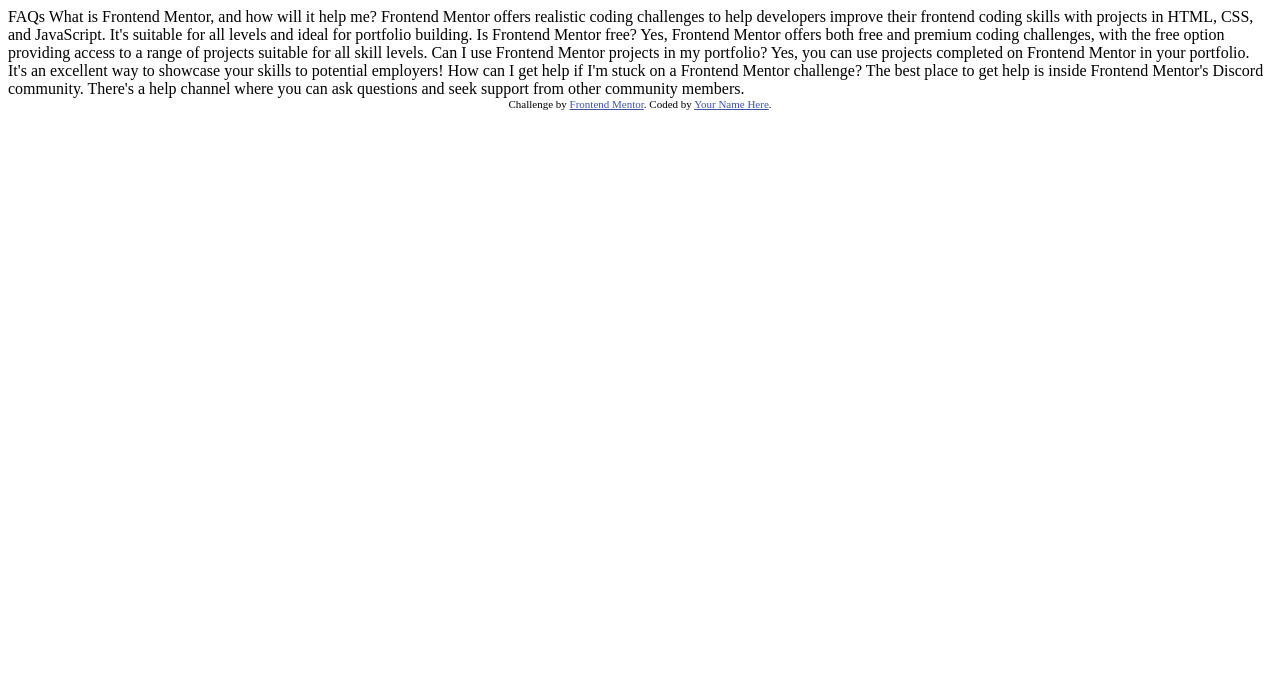
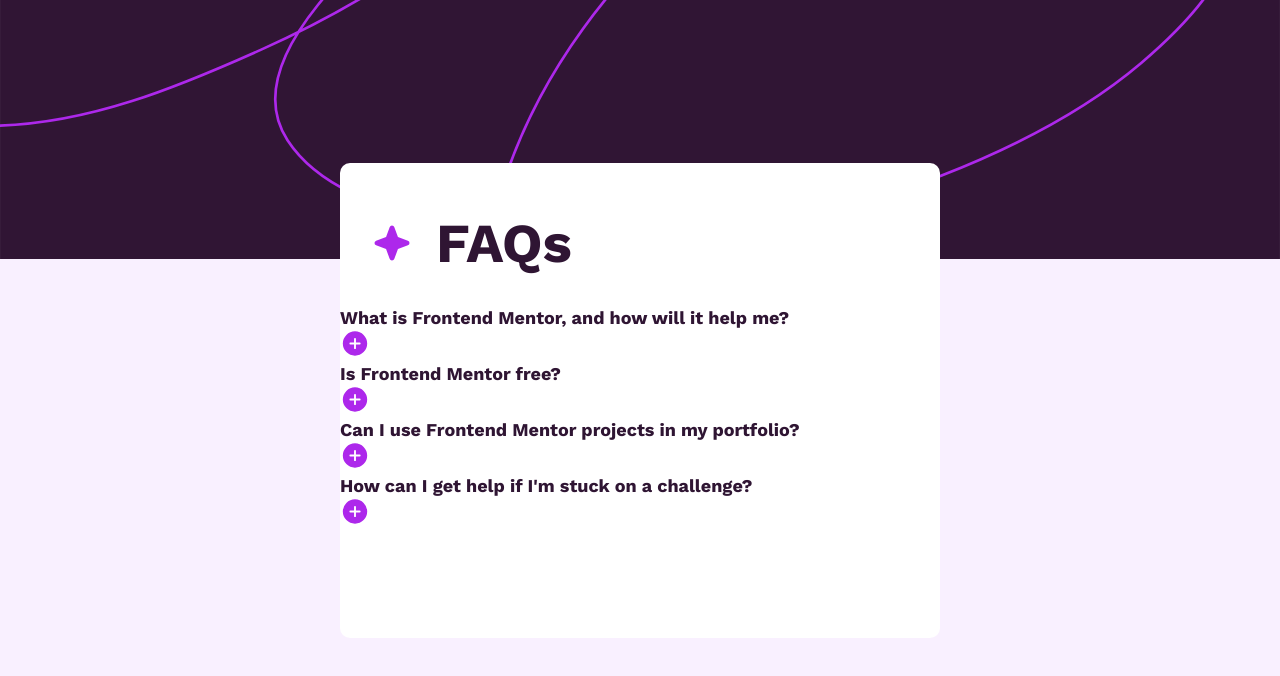
Before and after one commit to Quintentional/faq-accordion-main, a plain HTML site: page index.html in a window 1280 px wide. Drawn offline with nearby package versions, Linux system fonts and the light colour scheme.

Commit message:
desktop complete

```diff
--- a/index.html
+++ b/index.html
@@ -1,48 +1,80 @@
 <!DOCTYPE html>
 <html lang="en">
   <head>
-  <meta charset="UTF-8">
-  <meta name="viewport" content="width=device-width, initial-scale=1.0"> <!-- displays site properly based on user's device -->
+    <meta charset="UTF-8" />
+    <meta name="viewport" content="width=device-width, initial-scale=1.0" />
 
-  <link rel="icon" type="image/png" sizes="32x32" href="./assets/images/favicon-32x32.png">
-
+    <link rel="stylesheet" href="style.css" />
+    <link rel="preconnect" href="https://fonts.googleapis.com" />
+    <link rel="preconnect" href="https://fonts.gstatic.com" crossorigin />
+    <link
+      href="https://fonts.googleapis.com/css2?family=Work+Sans:ital,wght@0,100..900;1,100..900&display=swap"
+      rel="stylesheet"
+    />
     <title>Frontend Mentor | FAQ accordion</title>
-
-  <!-- Feel free to remove these styles or customise in your own stylesheet 👍 -->
-  <style>
-    .attribution { font-size: 11px; text-align: center; }
-    .attribution a { color: hsl(228, 45%, 44%); }
-  </style>
   </head>
   <body>
+    <div class="layout">
+      <h1-div
+        ><img class="star" src="./assets/images/icon-star.svg" alt="" />
+        <h1>FAQs</h1></h1-div
+      >
 
-  FAQs
+      <div class="question">
+        <div class="h2-button">
+          <h2>What is Frontend Mentor, and how will it help me?</h2>
+          <img class="minus" src="./assets/images/icon-minus.svg" alt="" />
+          <img class="plus" src="./assets/images/icon-plus.svg" alt="" />
+        </div>
 
-  What is Frontend Mentor, and how will it help me?
+        <p>
+          Frontend Mentor offers realistic coding challenges to help developers
+          improve their frontend coding skills with projects in HTML, CSS, and
+          JavaScript. It's suitable for all levels and ideal for portfolio
+          building.
+        </p>
+      </div>
 
-  Frontend Mentor offers realistic coding challenges to help developers improve their
-  frontend coding skills with projects in HTML, CSS, and JavaScript. It's suitable for
-  all levels and ideal for portfolio building.
+      <div class="question">
+        <div class="h2-button">
+          <h2>Is Frontend Mentor free?</h2>
+          <img class="minus" src="./assets/images/icon-minus.svg" alt="" />
+          <img class="plus" src="./assets/images/icon-plus.svg" alt="" />
+        </div>
 
-  Is Frontend Mentor free?
+        <p>
+          Yes, Frontend Mentor offers both free and premium coding challenges,
+          with the free option providing access to a range of projects suitable
+          for all skill levels.
+        </p>
+      </div>
 
-  Yes, Frontend Mentor offers both free and premium coding challenges, with the free
-  option providing access to a range of projects suitable for all skill levels.
+      <div class="question">
+        <div class="h2-button">
+          <h2>Can I use Frontend Mentor projects in my portfolio?</h2>
+          <img class="minus" src="./assets/images/icon-minus.svg" alt="" />
+          <img class="plus" src="./assets/images/icon-plus.svg" alt="" />
+        </div>
 
-  Can I use Frontend Mentor projects in my portfolio?
+        <p>
+          Yes, you can use projects completed on Frontend Mentor in your
+          portfolio. It's an excellent way to showcase your skills to potential
+          employers!
+        </p>
+      </div>
+      <div class="question">
+        <div class="h2-button">
+          <h2>How can I get help if I'm stuck on a challenge?</h2>
+          <img class="minus" src="./assets/images/icon-minus.svg" alt="" />
+          <img class="plus" src="./assets/images/icon-plus.svg" alt="" />
+        </div>
 
-  Yes, you can use projects completed on Frontend Mentor in your portfolio. It's an excellent
-  way to showcase your skills to potential employers!
-
-  How can I get help if I'm stuck on a Frontend Mentor challenge?
-
-  The best place to get help is inside Frontend Mentor's Discord community. There's a help
-  channel where you can ask questions and seek support from other community members.
-
-
-  <div class="attribution">
-    Challenge by <a href="https://www.frontendmentor.io?ref=challenge" target="_blank">Frontend Mentor</a>.
-    Coded by <a href="#">Your Name Here</a>.
+        <p>
+          The best place to get help is inside Frontend Mentor's Discord
+          community. There's a help channel where you can ask questions and seek
+          support from other community members.
+        </p>
+      </div>
     </div>
   </body>
 </html>
--- /dev/null
+++ b/style.css
@@ -0,0 +1,115 @@
+* {
+    margin: 0;
+    padding: 0;
+    box-sizing: border-box;
+}
+
+body {
+    background: url(./assets/images/background-pattern-desktop.svg);
+    background-repeat: no-repeat;
+    background-position: 0vh -2vw;
+    background-size: 100vw;
+    background-color: hsl(275, 100%, 97%);
+    width: 100%;
+    min-height: 100vh;
+    font-family: "Work Sans", sans-serif;
+    font-size: 16px;
+    display: flex;
+    justify-content: center;
+    align-items: center;
+}
+
+.layout {
+    background-color: hsl(0,0%,100%);
+    width: 600px;
+    min-height: 475px;
+    border-radius: 10px;
+}
+
+h1-div {
+    display: flex;
+    width: 100%;
+}
+
+.star {
+    margin: 3rem 1.5rem 2rem 2rem;
+}
+
+h1 {
+    color: hsl(292, 42%, 14%);
+    font-size: 55px;
+    margin: 3rem 1rem 2rem 0;
+}
+
+.accordian-div {
+    width: 100%;
+    min-height: 100%;
+    display: flex;
+    flex-direction: column;
+    align-items: center;
+}
+
+.accordian {
+    width: 90%;
+    min-height: 5rem;
+    display: flex;
+    flex-direction: column;
+    align-items: center;
+    justify-content: space-around;
+}
+
+.accordian:hover {
+    cursor: pointer;
+}
+
+.accordian:hover h2 {
+    color: hsl(281, 82%, 54%);
+}
+
+.active p {
+    display: block;
+}
+
+.active .minus {
+    display: inline-block;
+}
+
+.active .plus {
+    display: none;
+}
+
+.border {
+    border-bottom: 1px solid hsla(293, 16%, 49%, 0.082);
+}
+
+h2 {
+    color: hsl(292, 42%, 14%);
+    font-size: 18px;
+
+}
+
+.question {
+    width: 100%;
+    height: auto;
+    display: flex;
+    align-items: center;
+    justify-content: space-between;
+
+}
+
+.minus {
+    display: none;
+}
+
+.plus {
+    display: inline-block;
+}
+
+
+p {
+    color: hsl(292, 16%, 49%);
+    width: 100%;
+    display: none;
+    margin: 2rem 0;
+
+}
```
Also changed, not shown: index.js (added, +7 -0 lines). Lines whose indentation alone changed are shown as unchanged.
